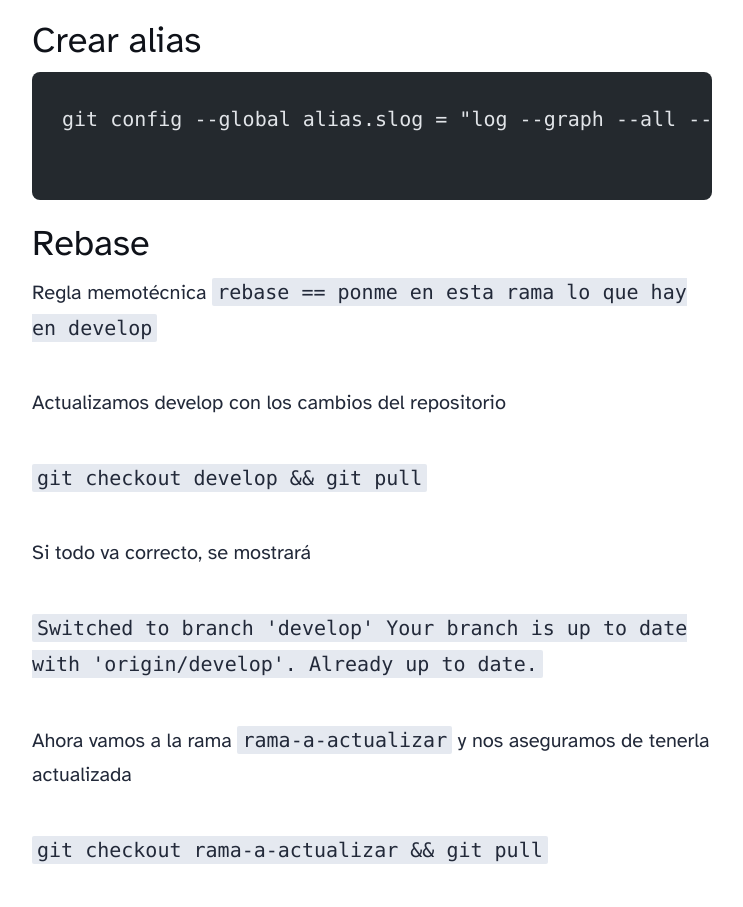
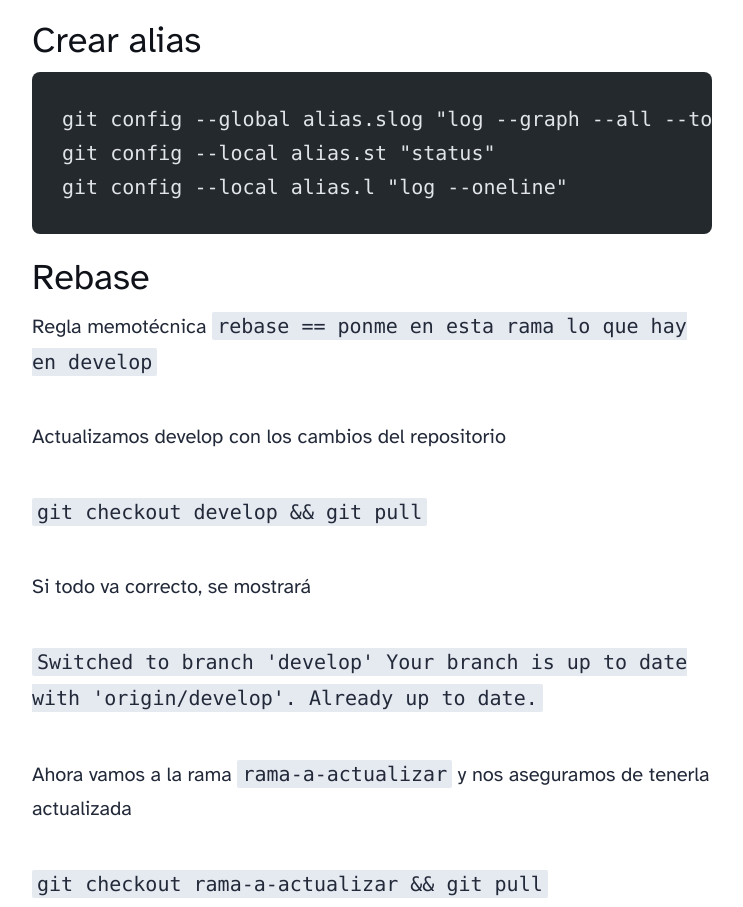
Before and after one commit to srioboo/srioboo.github.io, an Astro site: page /blog/git in a window 1280 px wide. Shown: the part 10581-11488 px from the top of the page, without its empty margins (248-991 px from the left). Built offline with nearby package versions, Linux system fonts and the light colour scheme; Astro itself is replaced by a stand-in of ours; code samples lack their colours.

Commit message:
feat: Correct git alias command and add local aliases
Fix alias command syntax and add local aliases.

````diff
--- a/src/content/blog/git.md
+++ b/src/content/blog/git.md
@@ -338,8 +338,9 @@ git rebase -i 070e0e8d4304f953092a7375f0fdf39e41d1c6ac
 ## Crear alias
 
 ```bash
-git config --global alias.slog = "log --graph --all --topo-order --pretty='format:%h %ai %s%d (%an)'"
-
+git config --global alias.slog "log --graph --all --topo-order --pretty='format:%h %ai %s%d (%an)'"
+git config --local alias.st "status"
+git config --local alias.l "log --oneline"
 ```
 
 ## Rebase
````
